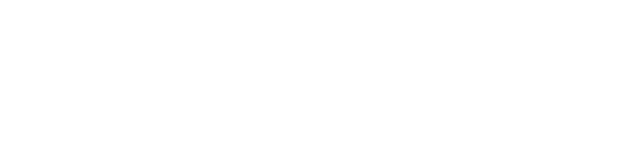
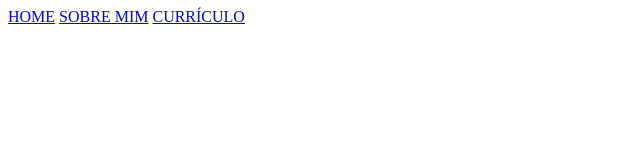
Before and after one commit to Luisssa2602/Meu-portf-lio-luisa, a plain HTML site: page index.html in a window 1280 px wide. Shown: the whole page, without its empty margins (0-640 px from the left). Drawn offline with Linux system fonts and the light colour scheme.

Commit message:
Add files via upload

```diff
--- a/index.html
+++ b/index.html
@@ -1,11 +1,17 @@
 <!DOCTYPE html>
-<html lang="en">
+<html lang="pt-br">
 <head>
     <meta charset="UTF-8">
     <meta name="viewport" content="width=device-width, initial-scale=1.0">
-    <title>Meu Portfólio Luisa</title>
+    <title>portfólio luisa</title>
 </head>
 <body>
-
+<header class="cabecalho">
+    <nav class="cabecalho-menu">
+        <a class="cabecalho-menu-links" href="index.html">HOME</a>
+        <a class="cabecalho-menu-links" href="sobremim.html">SOBRE MIM</a>
+        <a class="cabecalho-menu-links" href="curriculo.html">CURRÍCULO</a>
+    </nav>
+</header>
 </body>
 </html>
```
